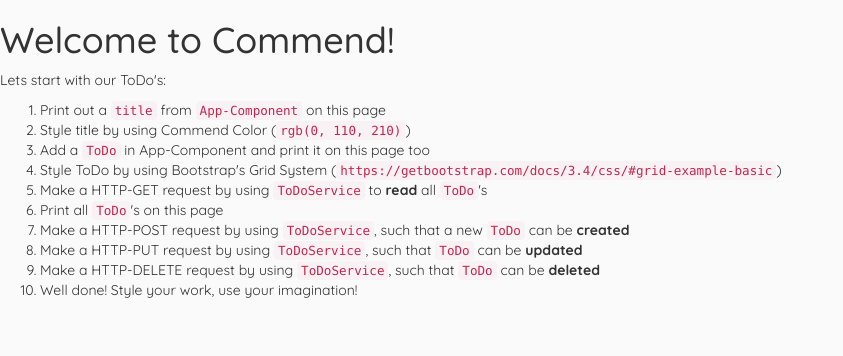
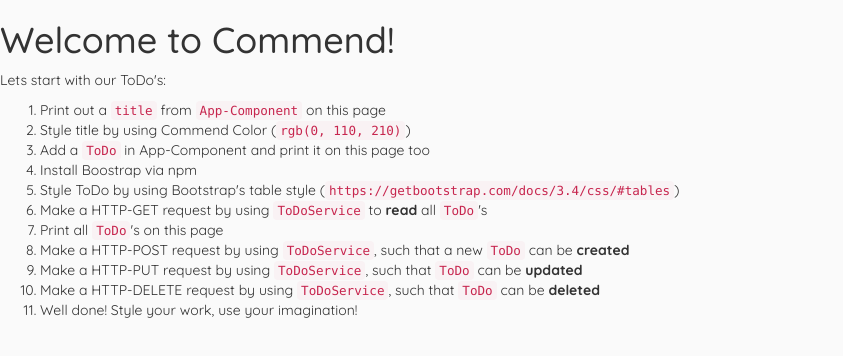
Before and after one commit to BRFCommend/commend-to-do-project, an Angular app: page / in a window 1280 px wide. Shown: the top 356 px of the page, without its empty margins (0-843 px from the left). Built offline with nearby package versions, Linux system fonts and the light colour scheme.

Commit message:
main: Adapt step introductions, add Bootstrap installation via npm

```diff
--- a/src/app/app.component.html
+++ b/src/app/app.component.html
@@ -6,7 +6,8 @@
     <li>Print out a <code>title</code> from <code>App-Component</code> on this page</li>
     <li>Style title by using Commend Color (<code>rgb(0, 110, 210)</code>)</li>
     <li>Add a <code>ToDo</code> in App-Component and print it on this page too</li>
-    <li>Style ToDo by using Bootstrap's Grid System (<code>https://getbootstrap.com/docs/3.4/css/#grid-example-basic</code>)</li>
+    <li>Install Boostrap via npm</li>
+    <li>Style ToDo by using Bootstrap's table style (<code>https://getbootstrap.com/docs/3.4/css/#tables</code>)</li>
     <li>Make a HTTP-GET request by using <code>ToDoService</code> to <strong>read</strong> all <code>ToDo</code>'s</li>
     <li>Print all <code>ToDo</code>'s on this page</li>
     <li>Make a HTTP-POST request by using <code>ToDoService</code>, such that a new <code>ToDo</code> can be <strong>created</strong></li>
```
